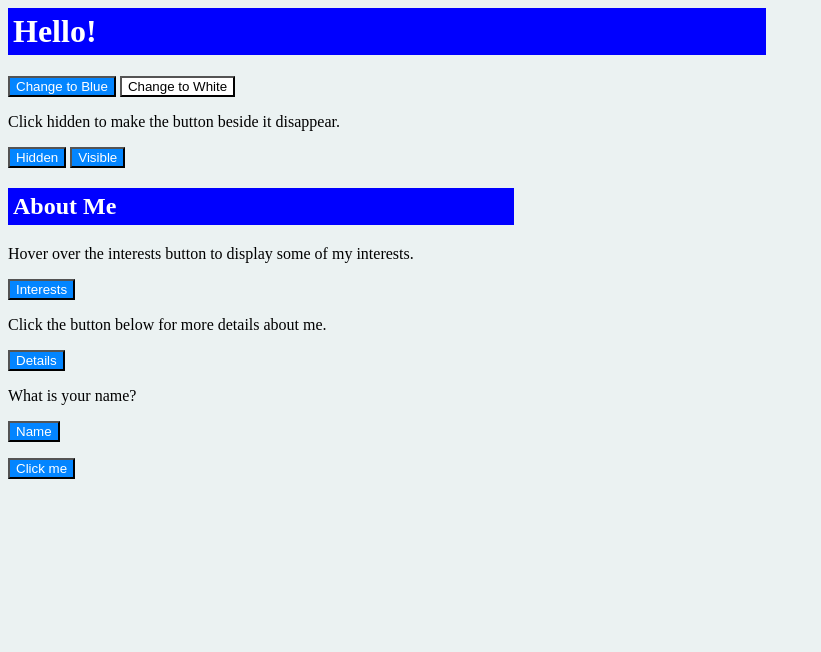
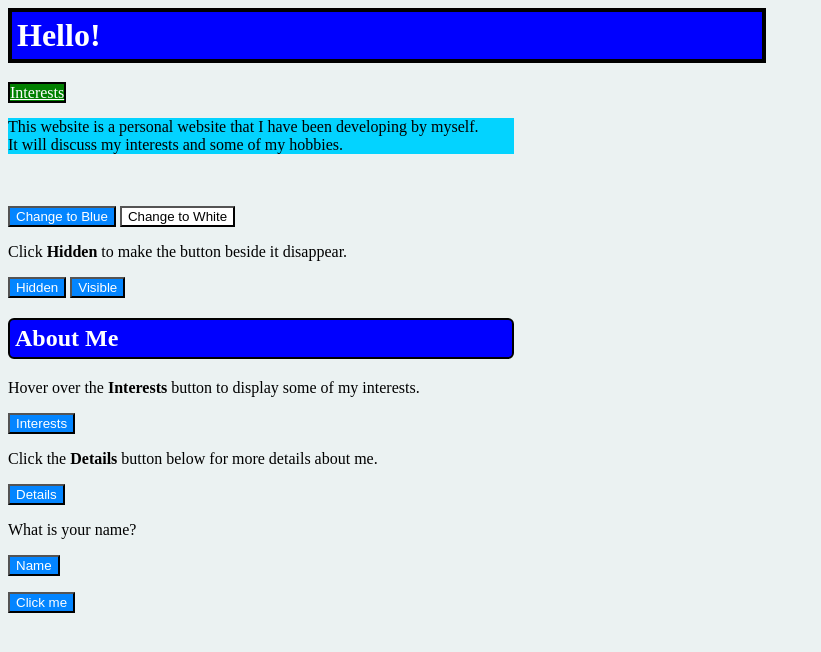
Before and after one commit to efrancis19/Eoin-Website, a Django app: page / in a window 1280 px wide. Shown: the top 652 px of the page, without its empty margins (0-821 px from the left). Run offline with Django 5.2, Linux system fonts and the light colour scheme.

Commit message:
Added an empty interests page that can be accessed through the interests link at the top of the home page. A brief summary has been added to the home page below the interests link. Distinct borders have also been added for the h1 and h2 elements.

```diff
--- a/mysite/mywebsite/static/css/style_css.css
+++ b/mysite/mywebsite/static/css/style_css.css
@@ -1,17 +1,27 @@
 body {background-color: #ebf2f2;}
 
 h1 {background-color: blue;
+    border: 4px solid black;
     color: white;
     padding: 5px;
     margin-right: 40%;}
 
 h2 {background-color: blue;
+    border: 2px solid black;
+    border-radius: 6px;
     color: white;
     padding: 5px;
     margin-right: 60%;}
 
+a {background-color: green;
+color: white;
+border: 2px solid black;}
+
 input {background-color: #0385ff;
         color: white;}
+
+#introduction {background-color: #03d3ff;
+                margin-right: 60%}
 
 #blue {background-color: #0385ff;
         color: white;}
@@ -20,4 +30,6 @@ input {background-color: #0385ff;
             color: white;}
 
 #white {background-color: white;
-        color: black;};
+        color: black;}
+
+#newsection {border-top: 2px solid black;}
--- a/mysite/mywebsite/templates/index.html
+++ b/mysite/mywebsite/templates/index.html
@@ -11,11 +11,15 @@
   }
     </style>
     <h1>Hello!</h1>
-
+      <a href="{% url 'interests' %}">Interests</a>
+      <p id="introduction">This website is a personal website that I have been developing by myself.<br> It will discuss my
+      interests and some of my hobbies.</p>
+    <br>
+    <br>
     <input id="blue" type="button" value="Change to Blue" button OnClick="colorBlue()">
     <input id="white" type="button" value="Change to White" button OnClick="colorWhite()">
 
-    <p>Click hidden to make the button beside it disappear.</p>
+    <p>Click <b>Hidden</b> to make the button beside it disappear.</p>
 
     <input id="hidden" type="button" value="Hidden" onclick="showhidden()">
 
@@ -30,7 +34,7 @@
 
     <h2>About Me</h2>
 
-    <p>Hover over the interests button to display some of my interests.</p>
+    <p>Hover over the <b>Interests</b> button to display some of my interests.</p>
 
     <input id="hover" type="button" value="Interests" onmouseover="hoverOver()" onmouseleave="mouseLeave()">
 
@@ -70,7 +74,7 @@
       }
     </script>
 
-    <p>Click the button below for more details about me.</p>
+    <p>Click the <b>Details</b> button below for more details about me.</p>
 
     <input id="Details" type="button" value="Details" OnClick="myFunction()">
 
--- a/mysite/mywebsite/urls.py
+++ b/mysite/mywebsite/urls.py
@@ -2,5 +2,6 @@ from django.urls import path
 from . import views
 
 urlpatterns = [
-    path('', views.index, name='index')
+    path('', views.index, name='index'),
+    path('interests/', views.interests, name='interests')
 ]
--- a/mysite/mywebsite/views.py
+++ b/mysite/mywebsite/views.py
@@ -4,4 +4,7 @@ from django.http import HttpResponse
 def index(request):
     return render(request, 'index.html')
 
+def interests(request):
+    return render(request, 'interests.html')
+
 # Create your views here.
```
Also changed, not shown: mysite/mywebsite/templates/interests.html (added, +11 -0 lines).
